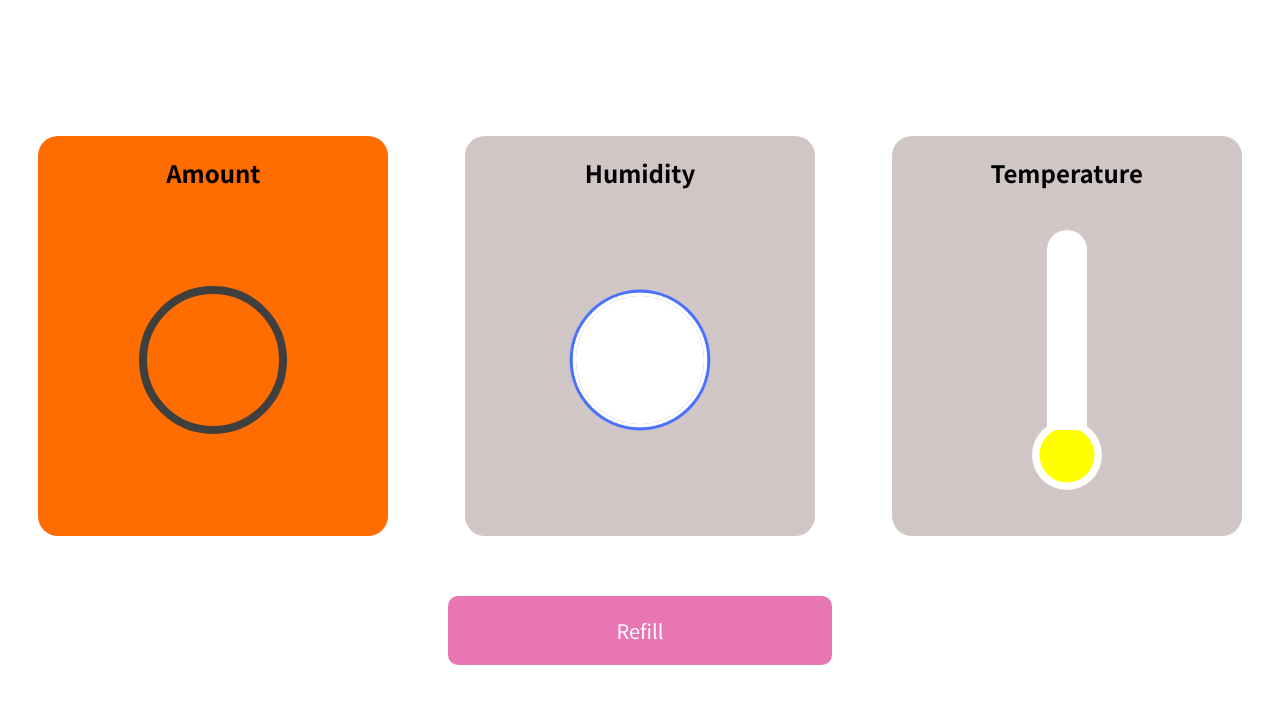
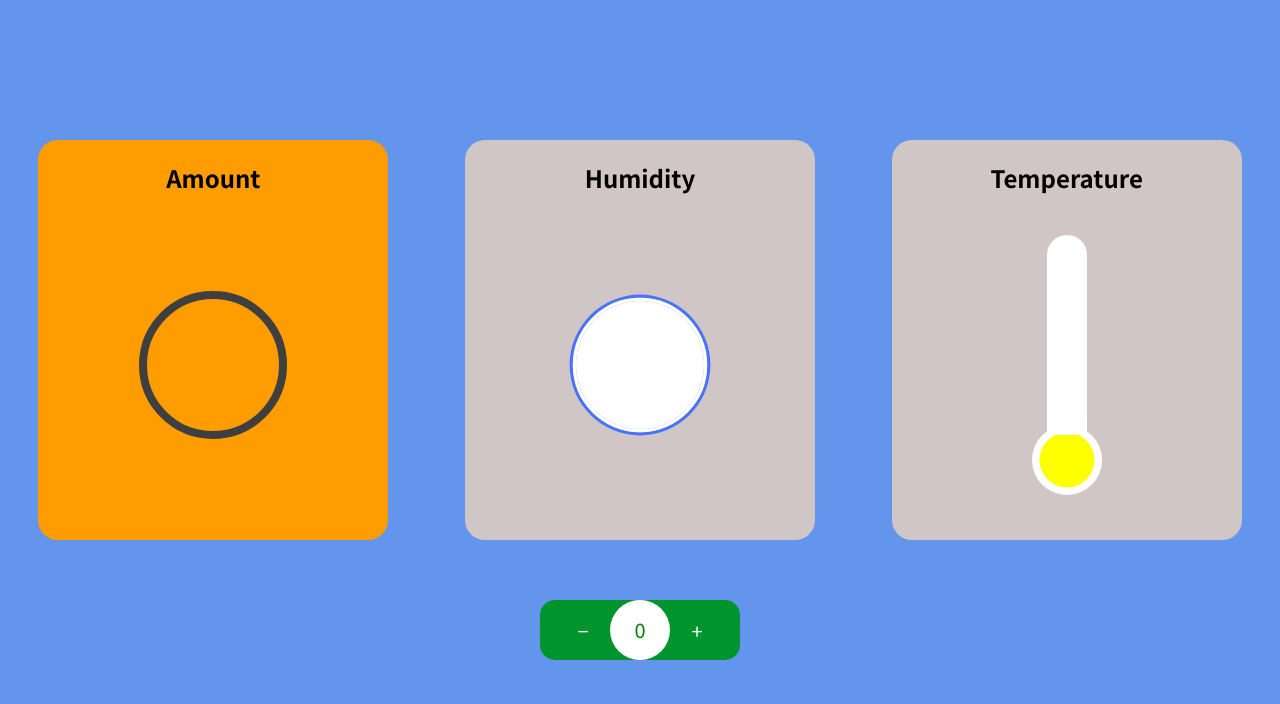
Before and after one commit to shane53386/Embedded-project, a React (Create React App) app: page / in a window 1280 px wide. Shown: the top 704 px of the page. Built offline with nearby package versions, Linux system fonts and the light colour scheme; no server answers.

Commit message:
Add button

```diff
--- a/src/App.css
+++ b/src/App.css
@@ -1,6 +1,6 @@
 :root {
 	--amount: 0;
-	--humid: 0%;
+	--humid: -50%;
 	--temp: 0px;
 }
 
@@ -75,7 +75,6 @@ svg circle:nth-child(2) {
 	height: 200%;
 	top: 0;
 	left: 50%;
-	transform: translate(-50%, var(--humid));
 	background: black;
 }
 
@@ -83,21 +82,14 @@ svg circle:nth-child(2) {
 	border-radius: 45%;
 	background: rgba(255, 255, 255, 1);
 	animation: animate 10s linear infinite;
+	transform: translate(-50%, calc(var(--humid)));
 }
 
 .wave::after {
 	border-radius: 45%;
 	background: rgba(255, 255, 255, 0.5);
 	animation: animate 5s linear infinite;
-}
-
-@keyframes animate {
-	0% {
-		transform: translate(-50%, var(--humid)) rotate(0deg);
-	}
-	100% {
-		transform: translate(-50%, var(--humid)) rotate(360deg);
-	}
+	transform: translate(-50%, var(--humid));
 }
 
 .bar {
@@ -187,7 +179,7 @@ svg circle:nth-child(2) {
 
 .refill-btn {
 	color: white;
-	width: 30vw;
+	/* width: 30vw; */
 	text-align: center;
 	background-color: rgb(231, 118, 179);
 	border: none;
@@ -202,17 +194,77 @@ svg circle:nth-child(2) {
 }
 
 .warning {
-	animation: warn 1s ease-in infinite alternate;
+	animation: warn 0.7s ease-in infinite alternate;
 }
 
 @keyframes warn {
 	0% {
 		background: orange;
 	}
-	/* 50% {
-		background: red;
-	} */
 	100% {
 		background: red;
 	}
 }
+
+.input-number {
+	position: relative;
+	width: 200px;
+	height: 60px;
+	background-color: transparent;
+}
+
+.input-number span {
+	position: absolute;
+	display: inline-block;
+	background-color: white;
+	height: 100%;
+	width: 30%;
+	border-radius: 50%;
+	text-align: center;
+	transform: translateX(-50%);
+	line-height: 60px;
+	font-size: 20px;
+	color: green;
+	cursor: pointer;
+}
+
+.hidden {
+	transition: 0.3s ease-in-out;
+	opacity: 0;
+}
+
+.input-number button {
+	display: inline-block;
+	width: 50%;
+	height: 100%;
+	border: none;
+	color: white;
+	font-size: 20px;
+	cursor: pointer;
+	background-color: rgb(0, 148, 44);
+	transition: background-color 0.2s ease;
+}
+
+.input-number button:nth-of-type(1) {
+	padding-right: 20px;
+	border-radius: 15px 0 0 15px;
+}
+
+.input-number button:nth-of-type(2) {
+	padding-left: 20px;
+	border-radius: 0 15px 15px 0;
+}
+
+.hidden:hover {
+	opacity: 1;
+	transform: translateX(-50%) scale(1.2);
+}
+
+.hidden:active {
+	color: white;
+	background: rgb(4, 107, 0);
+}
+
+.input-number button:hover {
+	background-color: rgb(4, 107, 0);
+}
--- a/src/App.js
+++ b/src/App.js
@@ -1,5 +1,6 @@
 import "./App.css";
 import React, { useState, useEffect } from "react";
+import InputNumber from "./button";
 
 function App() {
 	const token =
@@ -46,21 +47,7 @@ function App() {
 		root.style.setProperty("--amount", 440 - (440 * amount) / 40);
 		root.style.setProperty("--humid", -0.5 * humid - 50 + "%");
 		root.style.setProperty("--temp", 2 * temp + "px");
-	}, [amount, humid, temp, root.style]);
-
-	function refillBtn() {
-		const putOptions = {
-			method: "PUT",
-			headers: {
-				"Content-Type": "text/plain",
-				Authorization: token,
-			},
-			body: "1",
-		};
-		fetch("https://api.netpie.io/v2/device/message?topic=fill", putOptions)
-			.then((response) => response.json())
-			.then((data) => console.log(data));
-	}
+	}, [amount, humid, temp]);
 
 	return (
 		<div className="body">
@@ -96,9 +83,7 @@ function App() {
 				</div>
 			</div>
 			<div className="footer">
-				<button className="refill-btn" onClick={refillBtn}>
-					Refill
-				</button>
+				<InputNumber minValue={0} maxValue={40 - amount} />
 			</div>
 		</div>
 	);
--- /dev/null
+++ b/src/button.js
@@ -0,0 +1,50 @@
+import { useState } from "react";
+
+function InputNumber(props) {
+	const [value, setValue] = useState(0);
+
+	function increment() {
+		const max = props.maxValue;
+		console.log("max :>> ", max);
+		if (value >= max) return;
+		setValue((value) => value + 1);
+	}
+	function decrement() {
+		const min = props.minValue;
+		if (value <= min) return;
+		setValue((value) => value - 1);
+	}
+
+	function refillBtn() {
+		const putOptions = {
+			method: "PUT",
+			headers: {
+				"Content-Type": "text/plain",
+				Authorization:
+					"Basic ODFjZmNmZmEtZmE1Yy00OGE4LWI5ZWItMTY4ZDA0YjE0YjI5OkJQaEFaTGo0TnR3Tkg2WWMxRlhRMmVpaEJVZ2FuRHZn",
+			},
+			body: value.toString(),
+		};
+		fetch("https://api.netpie.io/v2/device/message?topic=fill", putOptions)
+			.then((response) => response.json())
+			.then((data) => console.log(data));
+		setValue(0);
+	}
+
+	return (
+		<div className="input-number">
+			<button type="button" onClick={decrement}>
+				&#8722;
+			</button>
+			<span className="number">{value}</span>
+			<span className="hidden" onClick={refillBtn}>
+				Fill
+			</span>
+			<button type="button" onClick={increment}>
+				&#43;
+			</button>
+		</div>
+	);
+}
+
+export default InputNumber;
--- a/src/index.css
+++ b/src/index.css
@@ -1,7 +1,7 @@
-@import url('https://fonts.googleapis.com/css2?family=Noto+Sans+HK&display=swap');
+@import url("https://fonts.googleapis.com/css2?family=Noto+Sans+HK&display=swap");
 
 * {
-	font-family: 'Noto Sans HK', sans-serif !important;
+	font-family: "Noto Sans HK", sans-serif !important;
 }
 
 body {
@@ -12,5 +12,5 @@ body {
 	justify-content: center;
 	align-items: center;
 	min-height: 100vh;
-	background-color: white;
+	background-color: cornflowerblue;
 }
```
